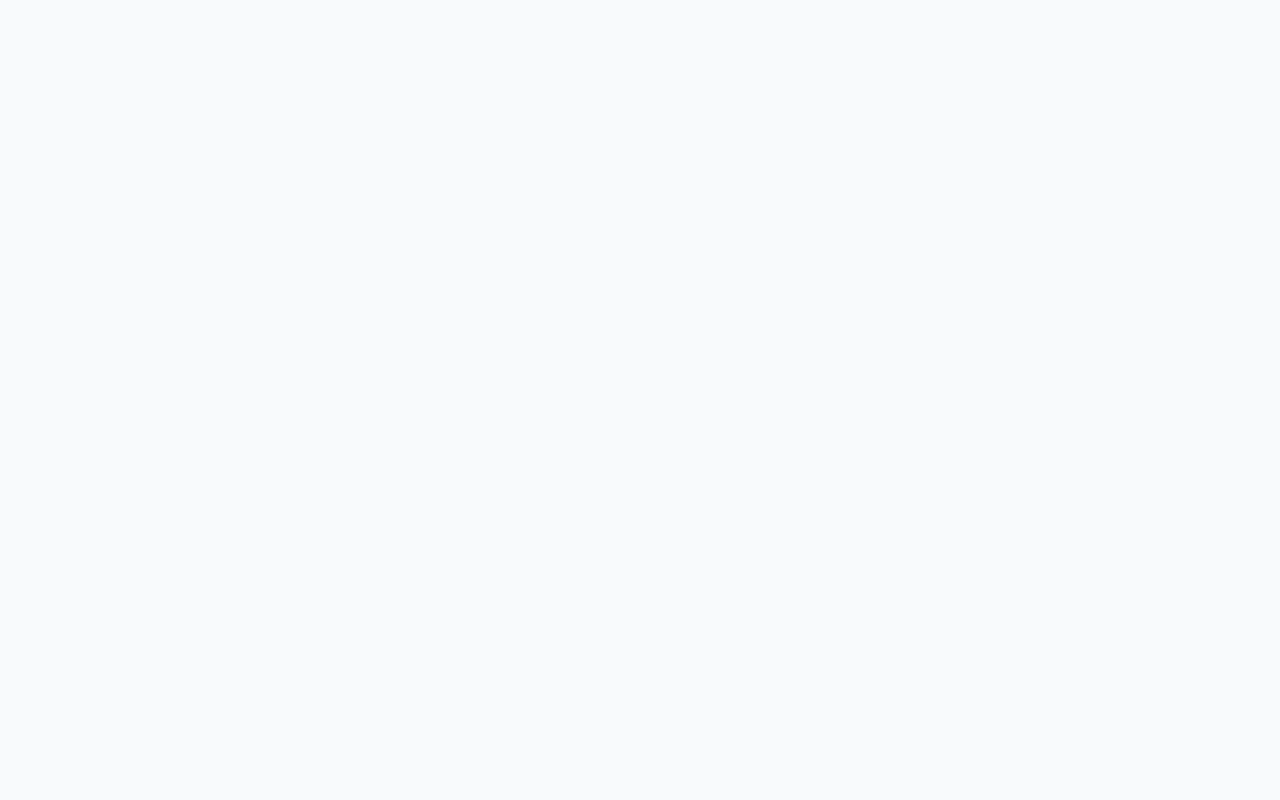
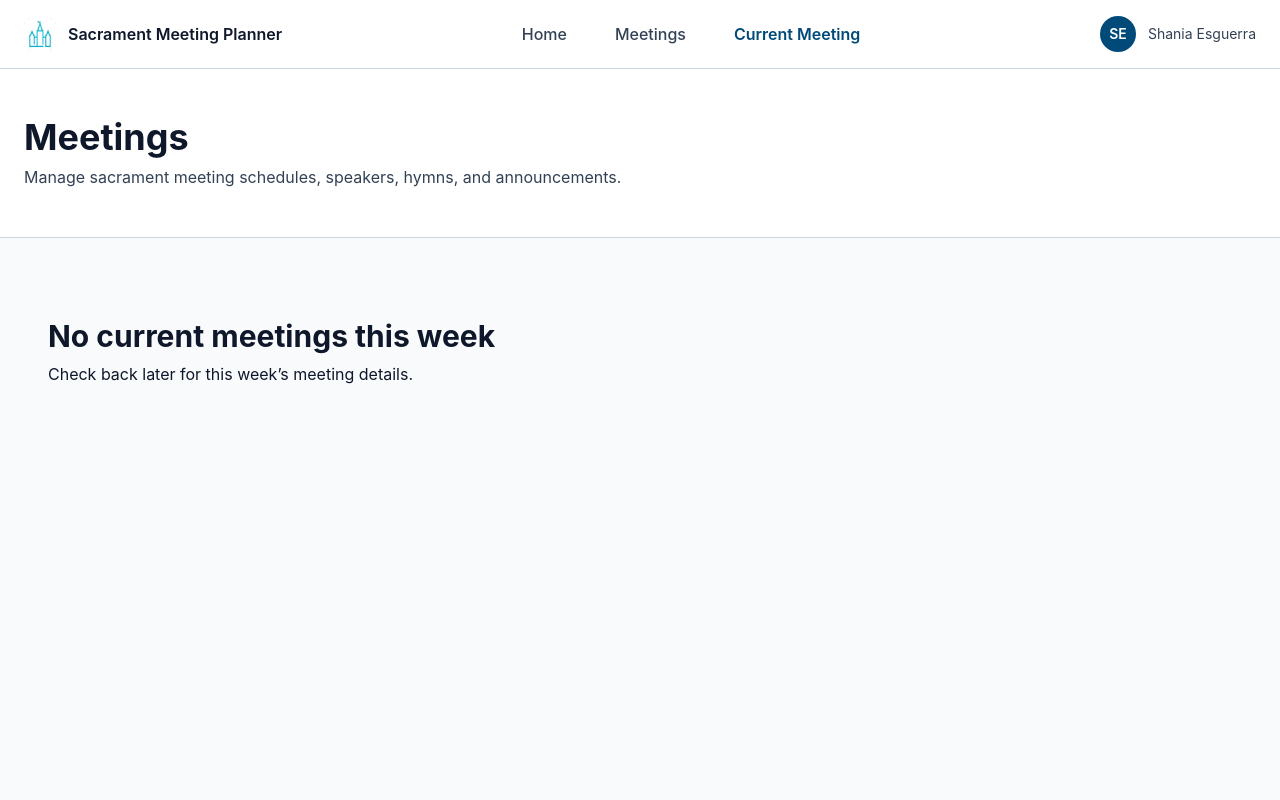
Before and after one commit to shaniaesguerra/sacrament-meetings, a Next.js app: page /meetings/current in a window 1280 px wide. Before the commit this address had no page. Shown: the top 800 px of the page. Built offline with nearby package versions, Linux system fonts and the light colour scheme.

Commit message:
Address peer review feedback: fix /meetings/current page showing 404 error

```diff
--- a/app/meetings/current/page.tsx
+++ b/app/meetings/current/page.tsx
@@ -1,5 +1,4 @@
 import { connection } from "next/server";
-import { notFound } from "next/navigation";
 import MeetingDetail from "@/components/MeetingDetail";
 import { getCurrentMeeting } from "@/lib/meetings-db";
 
@@ -9,7 +8,18 @@ export default async function CurrentMeetingPage() {
   const meeting = getCurrentMeeting();
 
   if (!meeting) {
-    notFound();
+     return (
+      <main className="min-h-screen bg-background">
+        <section className="mx-auto max-w-7xl px-6 py-10">
+          <h1 className="text-3xl font-bold text-foreground">
+            No current meetings this week
+          </h1>
+          <p className="mt-2 text-foreground">
+            Check back later for this week’s meeting details.
+          </p>
+        </section>
+      </main>
+    );
   }
 
   return (
--- a/components/NavLinks.tsx
+++ b/components/NavLinks.tsx
@@ -12,6 +12,10 @@ const links = [
     href: "/meetings",
     label: "Meetings",
   },
+  {
+    href: "/meetings/current",
+    label: "Current Meeting",
+  }
 ];
 
 export default function NavLinks() {
@@ -23,8 +27,9 @@ export default function NavLinks() {
         {links.map((link) => {
           const isActive =
             pathname === link.href ||
-            (link.href !== "/" &&
-              pathname.startsWith(link.href));
+            (link.href === "/meetings" &&
+              pathname.startsWith("/meetings/") &&
+              pathname !== "/meetings/current");
 
           return (
             <li key={link.href}>
--- a/lib/meetings-db.ts
+++ b/lib/meetings-db.ts
@@ -137,14 +137,15 @@ export function getCurrentMeeting(): SacramentMeeting | null {
   const endOfWeek = new Date(startOfWeek);
   endOfWeek.setDate(startOfWeek.getDate() + 6);
 
+  const formatLocalDate = (date: Date) =>
+    `${date.getFullYear()}-${String(date.getMonth() + 1).padStart(2, "0")}-${String(date.getDate()).padStart(2, "0")}`;
+
+  const startDate = formatLocalDate(startOfWeek);
+  const endDate = formatLocalDate(endOfWeek);
+
   return (
-    meetings.find((meeting) => {
-      const meetingDate = new Date(meeting.date);
-
-      return (
-        meetingDate >= startOfWeek &&
-        meetingDate <= endOfWeek
-      );
-    }) ?? null
+    meetings.find(
+      (meeting) => meeting.date >= startDate && meeting.date <= endDate
+    ) ?? null
   );
 }
```
